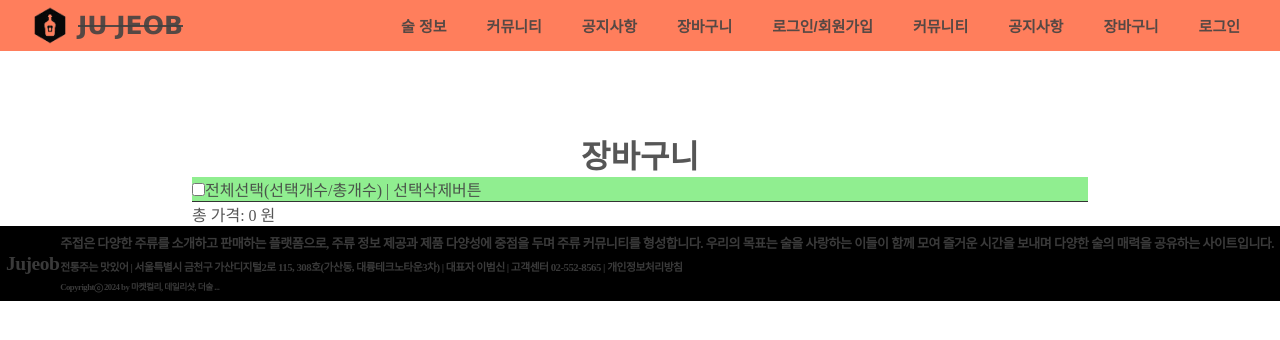
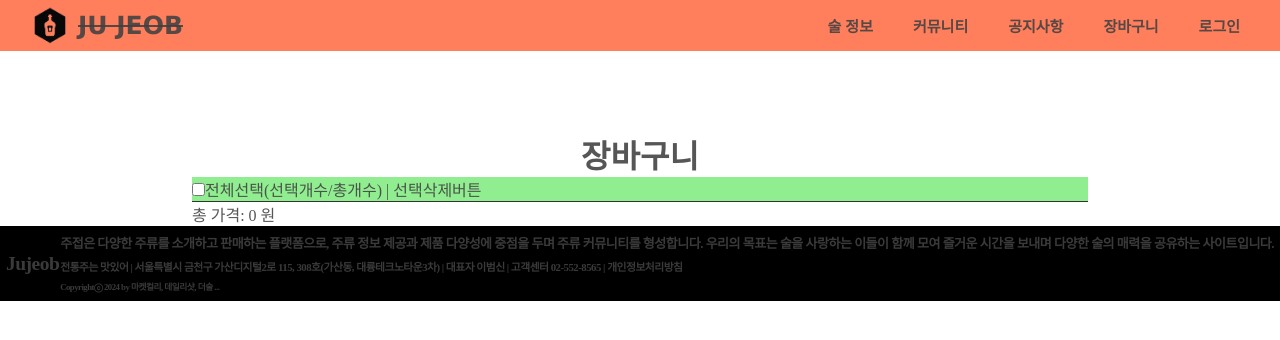
Before and after one commit to project-jujeob/jujeob, a React (Create React App) app in the folder src/main/jujeobview/: page /Cart in a window 1280 px wide. Shown: the top 340 px of the page. Built offline with nearby package versions, Linux system fonts and the light colour scheme; a web font is replaced by a local one.

Commit message:
fix: 세진, 용철, 서린, 재호 merge

```diff
--- a/src/main/jujeobview/src/common/Header.js
+++ b/src/main/jujeobview/src/common/Header.js
@@ -26,10 +26,6 @@ function Header() {
                   <button>커뮤니티</button>
                 </Link>
                 <button>공지사항</button>
-                <button>장바구니</button>
-                <button>로그인/회원가입</button>
-                <button>커뮤니티</button>
-                <button>공지사항</button>
                 <Link to={"/Cart"}>
                     <button>장바구니</button>
                 </Link>
--- a/src/main/jujeobview/src/member/RegisterAdult.js
+++ b/src/main/jujeobview/src/member/RegisterAdult.js
@@ -2,7 +2,7 @@ import React, { useEffect } from "react";
 import { Link } from "react-router-dom";
 
 function RegisterAdult() {
-    useEffect(() => {
+    /*useEffect(() => {
         // 외부 스크립트를 동적으로 로드합니다.
         const script = document.createElement("script");
         script.src = "https://cdn.iamport.kr/v1/iamport.js";
@@ -26,11 +26,11 @@ function RegisterAdult() {
             pg: "",
             merchant_uid: "",
         });
-    };
+    };*/
 
     return (
         <>
-            <button onClick={requestCert}>성인인증하기</button>
+            {/*<button onClick={requestCert}>성인인증하기</button>*/}
             <Link to={"/Register"}>
                 <button>회원가입</button>
             </Link>
```
